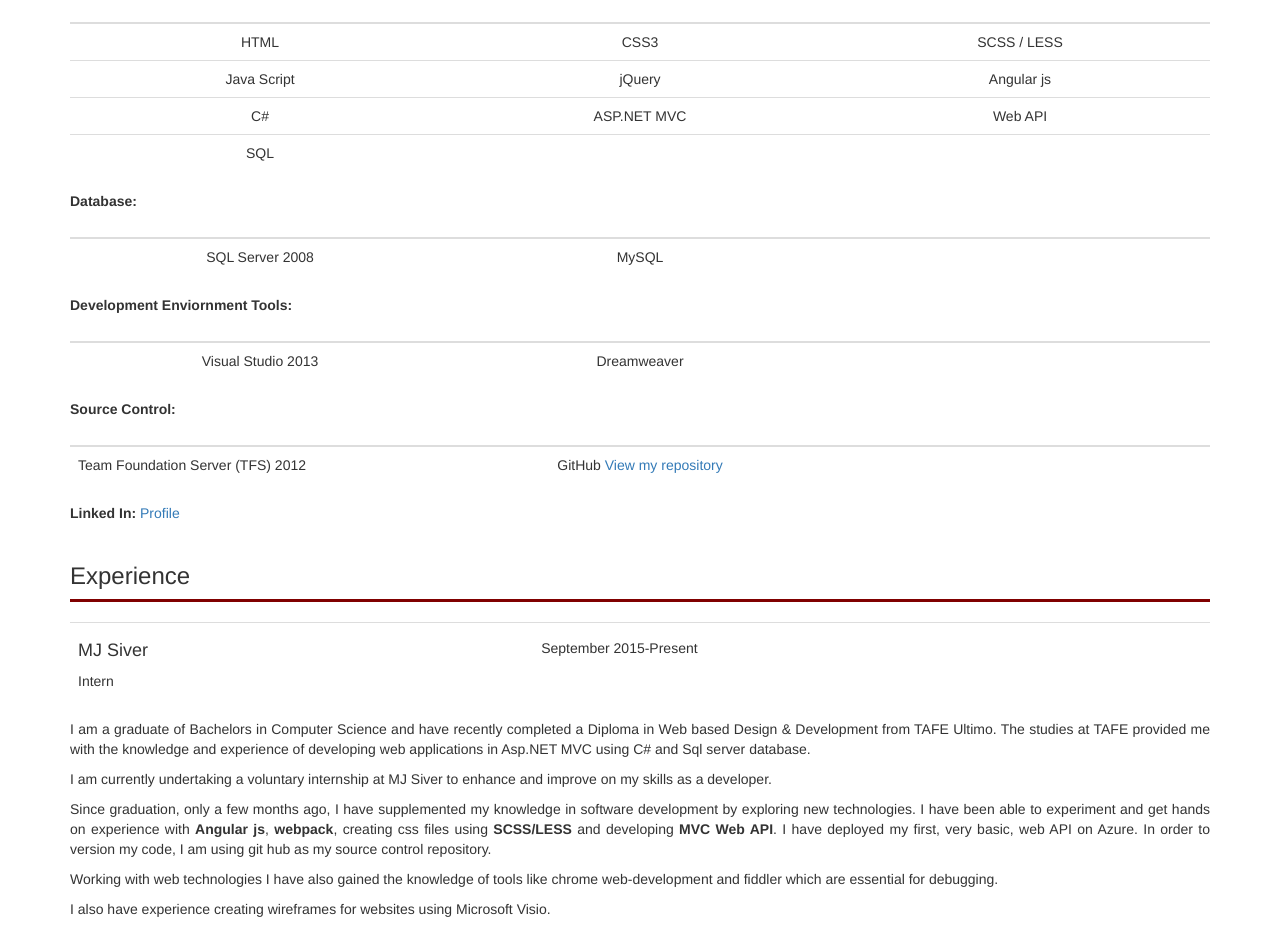
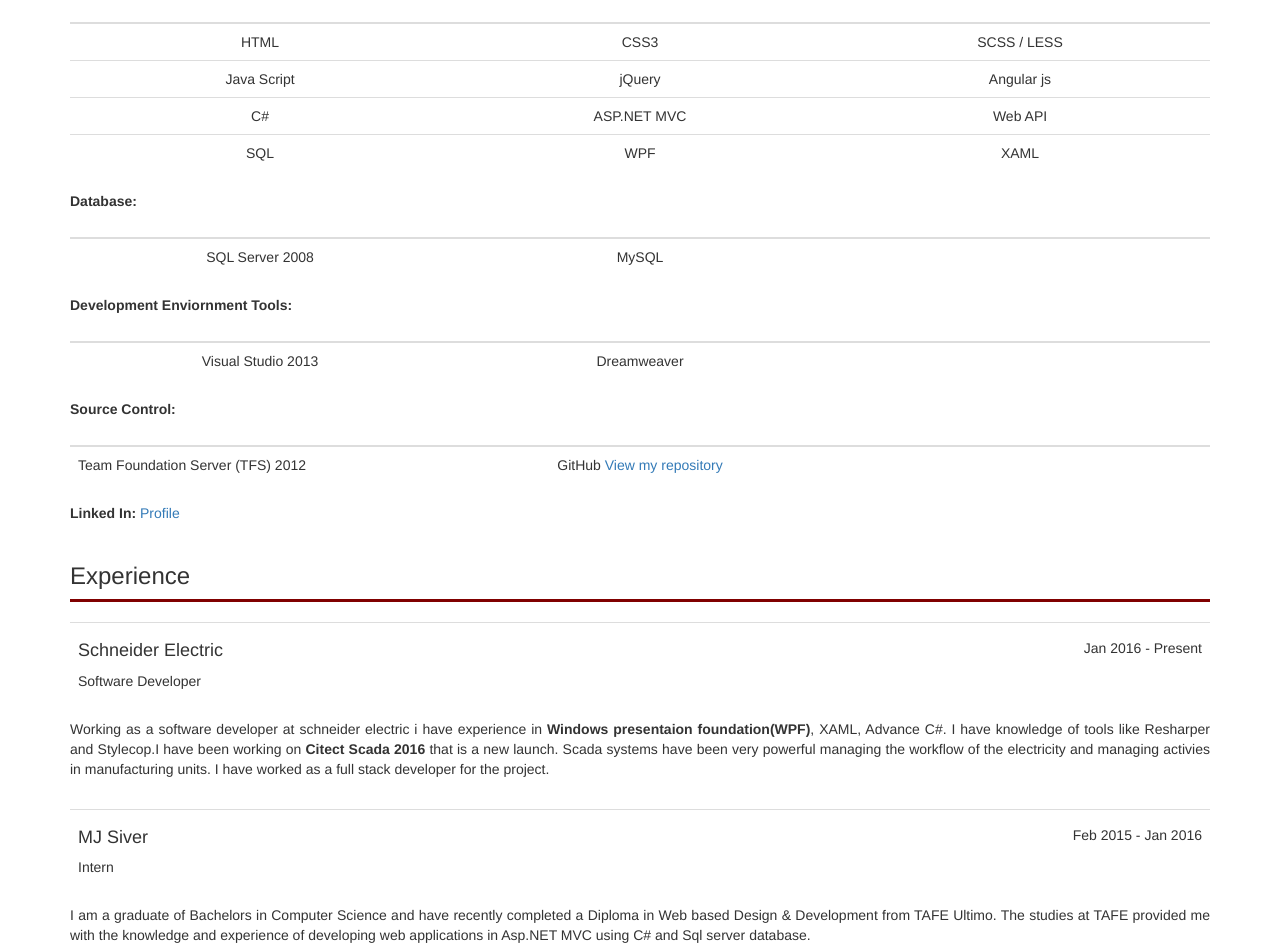
Before and after one commit to Jasyie/JasmineWebApi, a plain HTML site: page ProductsApp/ProductsApp/index.html in a window 1280 px wide. Shown: the part 440-1392 px from the top of the page. Drawn offline with nearby package versions, Linux system fonts and the light colour scheme; some packages are replaced by stand-ins of ours.

Commit message:
Resume Update

```diff
--- a/ProductsApp/ProductsApp/index.html
+++ b/ProductsApp/ProductsApp/index.html
@@ -135,8 +135,8 @@ text-align:left;
                             </tr>
                             <tr>
                                 <td>SQL</td>
-                                <td></td>
-                                <td></td>
+                                <td>WPF</td>
+                                <td>XAML</td>
                             </tr>
 
                         </tbody>
@@ -206,12 +206,28 @@ text-align:left;
                         <tbody>
                             <tr>
                                 <td align="left" style="text-align: left">
-                                    <h4>MJ Siver </h4>
-                                    Intern
+                                    <h4>Schneider Electric </h4>
+                                    <span>Software Developer</span>
                                 </td>
                                 <td></td>
                                 <td></td>
-                                <td align="left"><h5>September 2015-Present </h5></td>
+                                <td style="text-align:right"><h5>Jan 2016 - Present </h5></td>
+                            </tr>
+                        </tbody>
+                    </table>
+
+                    <p>Working as a software developer at schneider electric i have experience in <strong>Windows presentaion foundation(WPF)</strong>, XAML, Advance C#. I have knowledge of tools like Resharper and Stylecop.I have been working on <strong>Citect Scada 2016</strong> that is a new launch. Scada systems have been very powerful managing the workflow of the electricity and managing activies in manufacturing units. I have worked as a full stack developer for the project. </p>
+                </br>
+                    <table class="table table-hover">
+                        <tbody>
+                            <tr>
+                                <td align="left" style="text-align: left">
+                                    <h4>MJ Siver </h4>
+                                    <span>Intern</span>
+                                </td>
+                                <td></td>
+                                <td></td>
+                                <td style="text-align:right"><h5>Feb 2015 - Jan 2016 </h5></td>
                             </tr>
                         </tbody>
                     </table>
@@ -408,7 +424,7 @@ text-align:left;
                     <h3 class="page-header">Mentors</h3>
                     <div class="col-xs-4">
                         <h4>Harkulwant Hundal</h4>
-                        <h5>Infotrack - .Net Developer</h5>
+                        <h5>World Nomads - .Net Developer</h5>
 
 
                         <!--<i class="fa fa-envelope"> Harkulwant@gmail.com </i>-->
```
Also changed, not shown: ProductsApp/ProductsApp/obj/Debug/ProductsApp.csproj.FileListAbsolute.txt, 1 other file.
